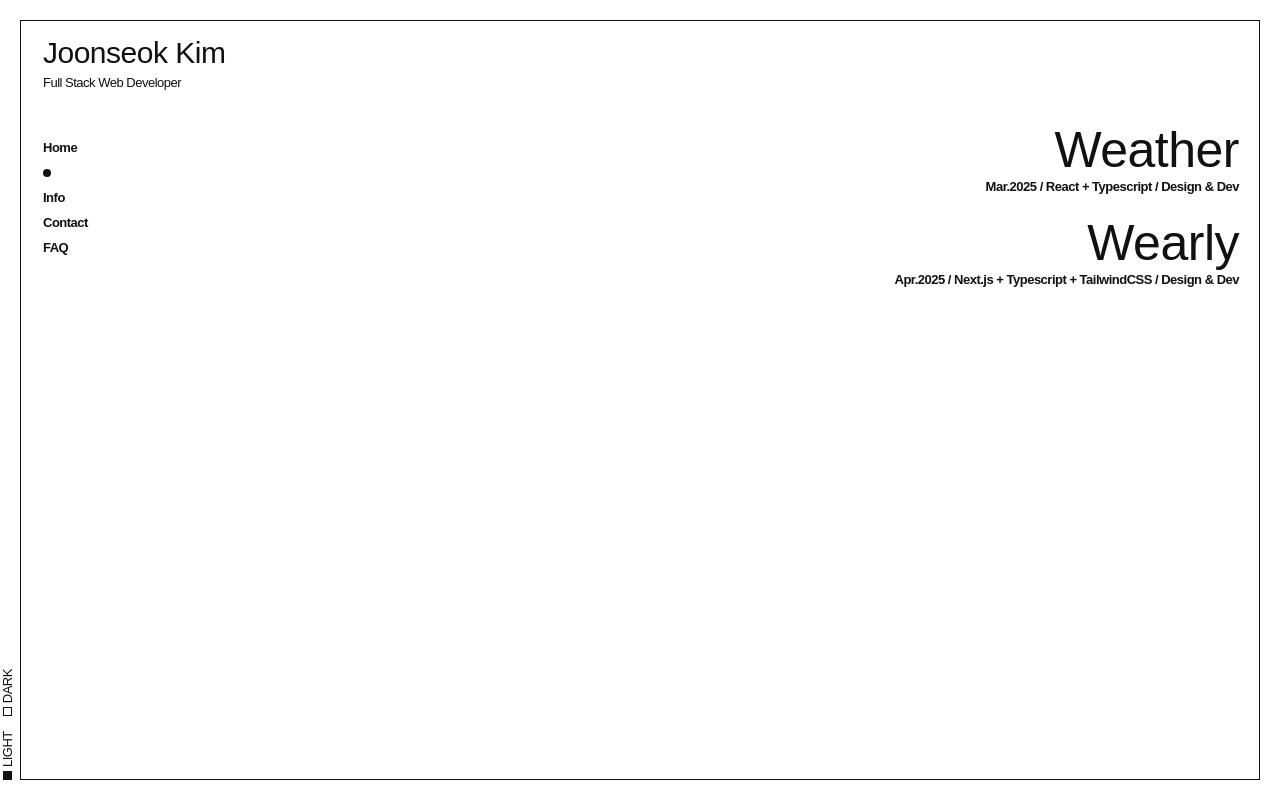
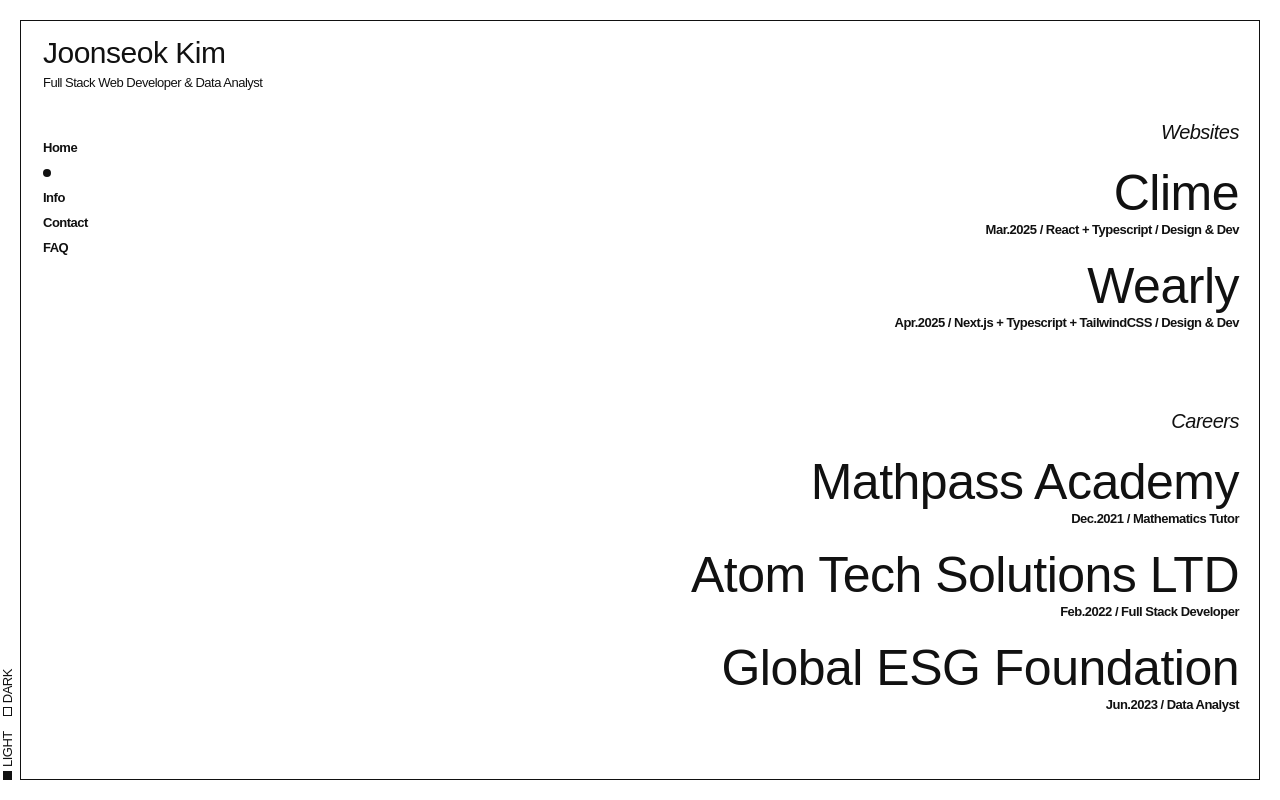
Before and after one commit to Joonskk/My-Portfolio-Website-ver2, a React (Vite) app: page /projects in a window 1280 px wide. Built offline with nearby package versions, Linux system fonts and the light colour scheme.

Commit message:
Feat: Add Careers

```diff
--- a/src/components/Info.jsx
+++ b/src/components/Info.jsx
@@ -9,9 +9,9 @@ const Info = () => {
         <a href="https://www.linkedin.com/in/joonseok-kim-a23251267?utm_source=share&utm_campaign=share_via&utm_content=profile&utm_medium=ios_app">LinkedIn<MdArrowOutward /></a>
       </div>
       <div className="awards">
-        <h1>Awwwards Independent of the Year</h1>
-        <h2>2025 Python Coding Contest</h2>
-        <h1>Awwwards from outside activities</h1>
+        <h1>Awards Independent of the Year</h1>
+        <h2>2024 Python Coding Contest</h2>
+        <h1>Awards from outside activities</h1>
         <h2>High School Math Competition</h2>
       </div>
     </div>
--- a/src/components/Nav.jsx
+++ b/src/components/Nav.jsx
@@ -26,8 +26,8 @@ const Nav = () => {
   return (
     <div className="container">
       <div className="name">
-       <h1>Joonseok Kim</h1>
-         <h2>Full Stack Web Developer</h2>
+        <h1>Joonseok Kim</h1>
+        <h2>Full Stack Web Developer & Data Analyst</h2>
       </div>
       <div className="navigation">
         <ul>
--- a/src/components/Projects.jsx
+++ b/src/components/Projects.jsx
@@ -1,10 +1,10 @@
 import Project from './Project'
 
 const Projects = () => {
- const projects = [
+ const websites = [
   {
     id: 1,
-    title: "Weather",
+    title: "Clime",
     subtext: "Mar.2025 / React + Typescript / Design & Dev",
     url: "https://weather-website-wheat.vercel.app/"
   },
@@ -16,9 +16,36 @@ const Projects = () => {
   }
  ]
 
+ const careers = [
+  {
+    id: 1,
+    title: "Mathpass Academy",
+    subtext: "Dec.2021 / Mathematics Tutor",
+    url: ""
+  },
+  {
+    id: 2,
+    title: "Atom Tech Solutions LTD",
+    subtext: "Feb.2022 / Full Stack Developer",
+    url: ""
+  },
+  {
+    id: 3,
+    title: "Global ESG Foundation",
+    subtext: "Jun.2023 / Data Analyst",
+    url: ""
+  }
+ ]
+
   return (
     <div className="projects">
-      {projects.map((project) => <Project key={project.id} project={project} />)}
+      <div className="projects-sort">Websites</div>
+      {websites.map((project) => <Project key={project.id} project={project} />)}
+
+      <div className="separator" />
+
+      <div className="projects-sort">Careers</div>
+      {careers.map((project) => <Project key={project.id} project={project} />)}
     </div>
   )
 }
--- a/src/index.css
+++ b/src/index.css
@@ -93,7 +93,7 @@ main {
 
 .container {
   margin: 15px 0 0 22px;
-  width: 200px;
+  width: 250px;
   position: fixed;
 }
 
@@ -144,6 +144,17 @@ main {
   position: absolute;
   right: 20px;
   top: 100px;
+}
+
+.projects-sort {
+  margin-bottom: 20px;
+  text-align: right;
+  font-size: 20px;
+  font-style: italic;
+}
+
+.separator {
+  margin-bottom: 80px;
 }
 
 .project {
```
